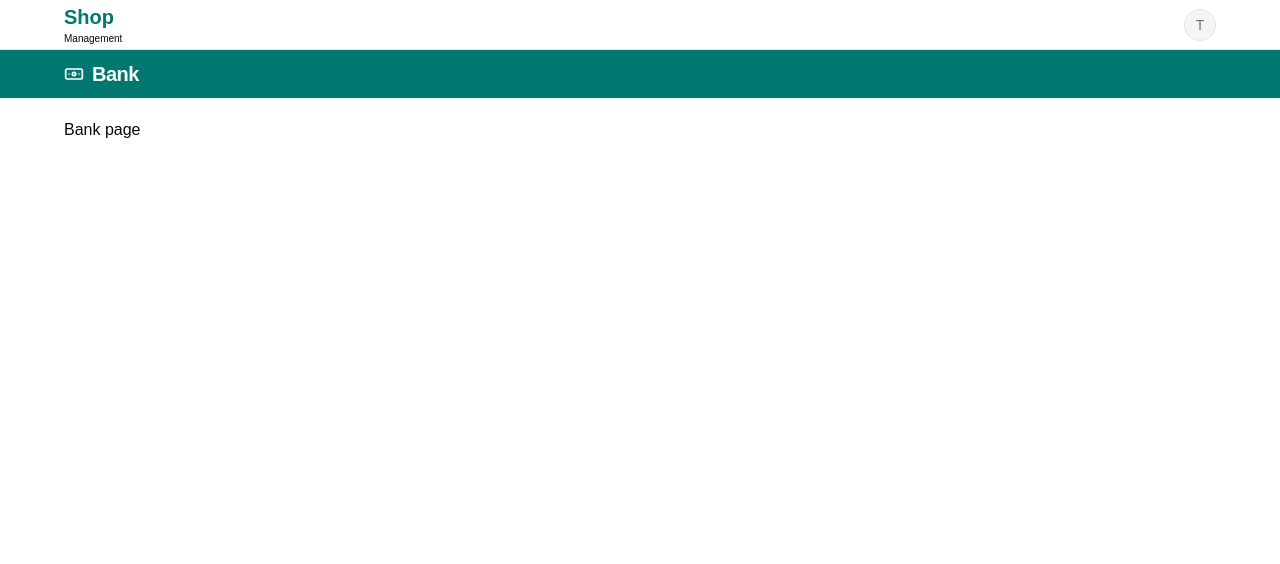
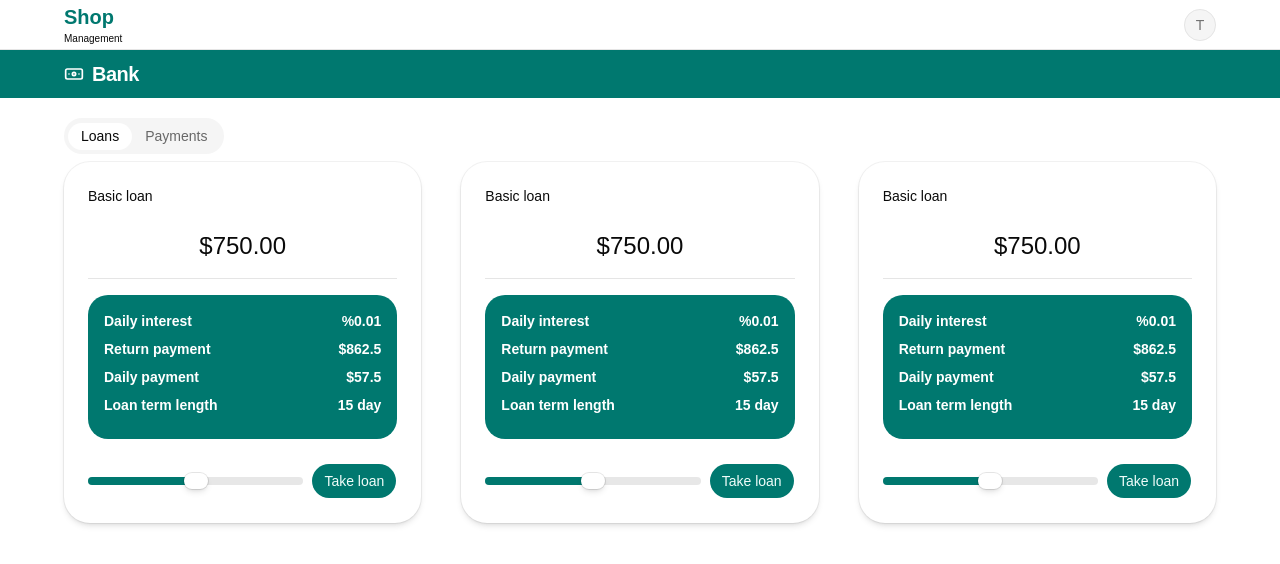
Before and after one commit to Tuong1994/Shop-Management-Page, a React (Vite) app: page /en/bank in a window 1280 px wide. Shown: the top 564 px of the page. Built offline with nearby package versions, Linux system fonts and the light colour scheme.

Commit message:
bank page init

```diff
--- /dev/null
+++ b/src/components/ui/slider.tsx
@@ -0,0 +1,52 @@
+import { Slider as SliderPrimitive } from "@base-ui/react/slider"
+
+import { cn } from "@/lib/utils"
+
+function Slider({
+  className,
+  defaultValue,
+  value,
+  min = 0,
+  max = 100,
+  ...props
+}: SliderPrimitive.Root.Props) {
+  const _values = Array.isArray(value)
+    ? value
+    : Array.isArray(defaultValue)
+      ? defaultValue
+      : [min, max]
+
+  return (
+    <SliderPrimitive.Root
+      className={cn("data-horizontal:w-full data-vertical:h-full", className)}
+      data-slot="slider"
+      defaultValue={defaultValue}
+      value={value}
+      min={min}
+      max={max}
+      thumbAlignment="edge"
+      {...props}
+    >
+      <SliderPrimitive.Control className="relative flex w-full touch-none items-center select-none data-disabled:opacity-50 data-vertical:h-full data-vertical:min-h-40 data-vertical:w-auto data-vertical:flex-col">
+        <SliderPrimitive.Track
+          data-slot="slider-track"
+          className="relative grow overflow-hidden rounded-full bg-input/90 select-none data-horizontal:h-2 data-horizontal:w-full data-vertical:h-full data-vertical:w-2"
+        >
+          <SliderPrimitive.Indicator
+            data-slot="slider-range"
+            className="bg-primary select-none data-horizontal:h-full data-vertical:w-full"
+          />
+        </SliderPrimitive.Track>
+        {Array.from({ length: _values.length }, (_, index) => (
+          <SliderPrimitive.Thumb
+            data-slot="slider-thumb"
+            key={index}
+            className="block h-4 w-6 shrink-0 rounded-full bg-white shadow-md ring-1 ring-black/10 transition-[color,box-shadow,background-color] select-none not-dark:bg-clip-padding hover:ring-4 hover:ring-ring/30 focus-visible:ring-4 focus-visible:ring-ring/30 focus-visible:outline-hidden disabled:pointer-events-none disabled:opacity-50 data-vertical:h-6 data-vertical:w-4"
+          />
+        ))}
+      </SliderPrimitive.Control>
+    </SliderPrimitive.Root>
+  )
+}
+
+export { Slider }
--- /dev/null
+++ b/src/features/bank/loans/loans-list-card.tsx
@@ -0,0 +1,34 @@
+import type { FC } from "react"
+import { Card, CardContent, CardFooter, CardHeader } from "@/components/ui/card"
+import { Slider } from "@/components/ui/slider"
+import { Button } from "@/components/ui/button"
+import { Paragraph } from "@/components/ui/typography"
+import { formatMoney } from "@/lib/utils"
+import { Separator } from "@/components/ui/separator"
+import InfoRow from "@/components/page/info-row"
+
+interface LoansListCardProps {}
+
+const LoansListCard: FC<LoansListCardProps> = () => {
+  return (
+    <Card>
+      <CardHeader>Basic loan</CardHeader>
+      <CardContent>
+        <Paragraph className="text-center text-2xl">{formatMoney(750.0)}</Paragraph>
+        <Separator className="my-4" />
+        <div className="rounded-[20px] bg-primary p-4 text-white">
+          <InfoRow name="Daily interest" descript="%0.01" />
+          <InfoRow name="Return payment" descript={formatMoney(862.50)} />
+          <InfoRow name="Daily payment" descript={formatMoney(57.50)} />
+          <InfoRow name="Loan term length" descript="15 day" />
+        </div>
+      </CardContent>
+      <CardFooter className="gap-2">
+        <Slider defaultValue={[50]} max={100} step={1} className="mx-auto w-full max-w-xs" />
+        <Button>Take loan</Button>
+      </CardFooter>
+    </Card>
+  )
+}
+
+export default LoansListCard
--- /dev/null
+++ b/src/features/bank/loans/loans-list.tsx
@@ -0,0 +1,14 @@
+import type { FC } from "react"
+import LoansListCard from "./loans-list-card"
+
+interface LoansListProps {}
+
+const LoansList: FC<LoansListProps> = () => {
+  return <div className="grid grid-cols-3 gap-10">
+    <LoansListCard />
+    <LoansListCard />
+    <LoansListCard />
+  </div>
+}
+
+export default LoansList
--- a/src/pages/bank/index.tsx
+++ b/src/pages/bank/index.tsx
@@ -1,10 +1,21 @@
 import type { FC } from "react"
 import { EPageType } from "@/data/page"
+import { Tabs, TabsContent, TabsList, TabsTrigger } from "@/components/ui/tabs"
 import ContentLayout from "@/components/page/content-layout"
+import LoansList from "@/features/bank/loans/loans-list"
 
 const BankPage: FC = () => {
   return <ContentLayout pageType={EPageType.BANK}>
-    Bank page
+    <Tabs>
+      <TabsList>
+        <TabsTrigger value="loans">Loans</TabsTrigger>
+        <TabsTrigger value="payments">Payments</TabsTrigger>
+      </TabsList>
+      <TabsContent value="loans">
+        <LoansList />
+      </TabsContent>
+      <TabsContent value="payments"></TabsContent>
+    </Tabs>
   </ContentLayout>
 }
 
```
